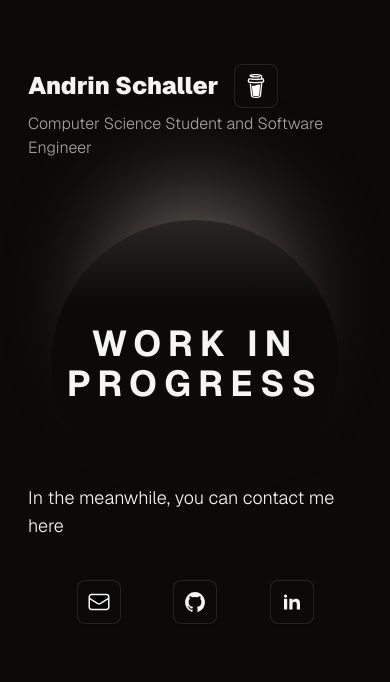
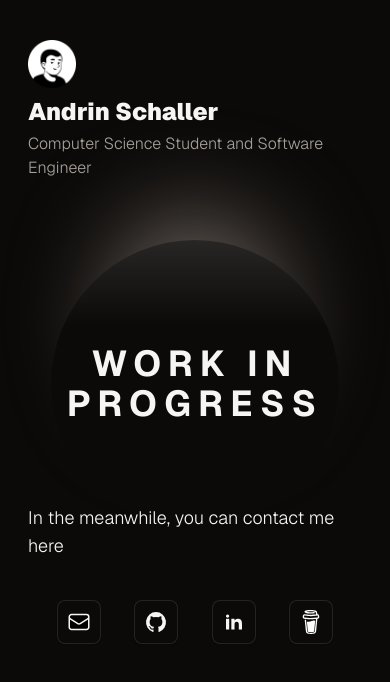
Before and after one commit to codeofandrin/andrin.software, a Next.js app: page / in a window 390 px wide. Shown: the top 682 px of the page. Built offline with nearby package versions, Linux system fonts and the light colour scheme.

Commit message:
Add picture, website icon and move bmc button

```diff
--- a/src/app/(home)/page.tsx
+++ b/src/app/(home)/page.tsx
@@ -1,4 +1,5 @@
 import Link from "next/link"
+import Image from "next/image"
 
 import { Button } from "@/components/ui/button"
 import { Tooltip, TooltipContent, TooltipTrigger } from "@/components/ui/tooltip"
@@ -8,11 +9,12 @@ import SVGGithub from "@/assets/icons/GitHub.svg"
 import SVGEnvelope from "@/assets/icons/Envelope.svg"
 import SVGLinkedIn from "@/assets/icons/LinkedIn.svg"
 import SVGBuyMeACoffee from "@/assets/icons/BuyMeACoffee.svg"
+import ImgAndrinNotionist from "@/assets/images/Andrin_Notionist.png"
 
 export const metadata = {
   title: "Andrin Schaller",
-  description: "",
-  keywords: "",
+  description: "Personal website of Andrin Schaller - andrin.software",
+  keywords: "Andrin Schaller, Andrin, andrin.software, Schaller",
   authors: [{ name: "Andrin Schaller" }],
   publisher: "Andrin Schaller"
 }
@@ -29,6 +31,7 @@ interface SocialButtonPropsType {
   children: React.ReactElement
   href: string
   tooltip: string
+  size?: "default" | "sm" | "lg" | "icon" | "icon-sm"
 }
 
 function SocialButton({ children, href, tooltip }: SocialButtonPropsType) {
@@ -52,16 +55,20 @@ function SocialButton({ children, href, tooltip }: SocialButtonPropsType) {
 
 export default function Home() {
   return (
-    <div className="w-full max-w-screen-lg py-16 sm:py-36">
-      <div className="flex items-center">
-        <h1 className="text-2xl font-black">Andrin Schaller</h1>
-        <div className="ml-3">
-          <SocialButton href={Social.buyMeACoffee} tooltip="Buy me a coffee">
-            <SVGBuyMeACoffee />
-          </SocialButton>
+    <div className="w-full max-w-screen-lg py-10 sm:py-36">
+      <div className="flex flex-col sm:flex-row sm:items-center">
+        <Image
+          src={ImgAndrinNotionist.src}
+          alt="Profile Picture"
+          className="w-12 sm:w-16"
+          width={200}
+          height={200}
+        />
+        <div className="mt-2 sm:mt-0 sm:ml-5">
+          <h1 className="text-2xl font-black">Andrin Schaller</h1>
+          <h2 className="mt-1 font-light text-stone-400">Computer Science Student and Software Engineer</h2>
         </div>
       </div>
-      <h2 className="mt-1 font-light text-stone-400">Computer Science Student and Software Engineer</h2>
       <div className="relative mt-5 flex flex-col items-center sm:mt-20">
         <Ellipse className="top-5 h-48 w-40 rounded-[50%] bg-stone-500 blur-[50px] sm:h-60 sm:w-54" />
         <Ellipse className="top-10 h-72 w-72 rounded-full bg-gradient-to-t from-stone-950 from-70% to-white to-275% sm:h-92 sm:w-92" />
@@ -80,6 +87,9 @@ export default function Home() {
             <SocialButton href={Social.linkedIn} tooltip="LinkedIn">
               <SVGLinkedIn />
             </SocialButton>
+            <SocialButton href={Social.buyMeACoffee} tooltip="Buy me a coffee">
+              <SVGBuyMeACoffee />
+            </SocialButton>
           </div>
         </div>
       </div>
```
Also changed, not shown: src/app/icon.png (added), src/assets/images/Andrin_Notionist.png (added).
